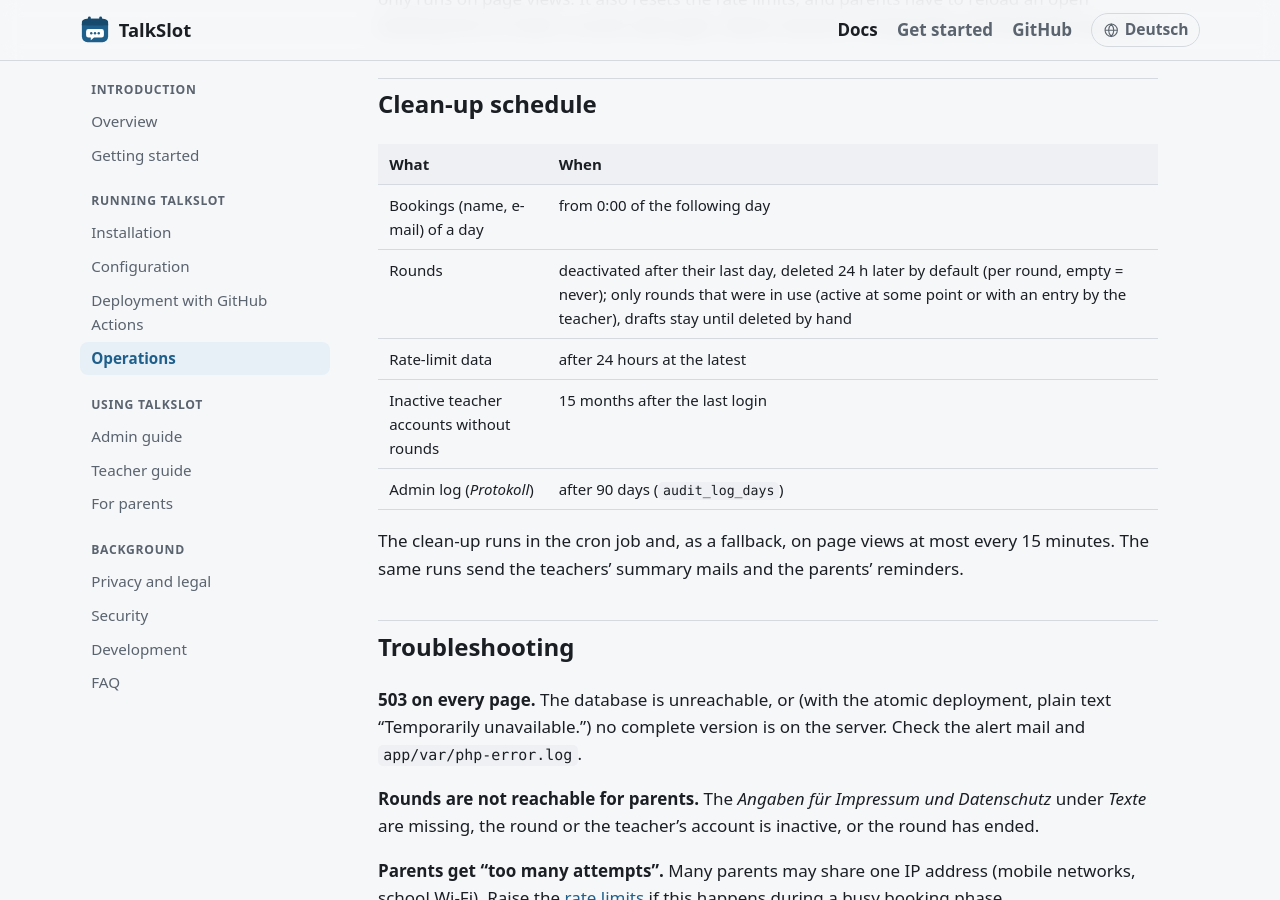
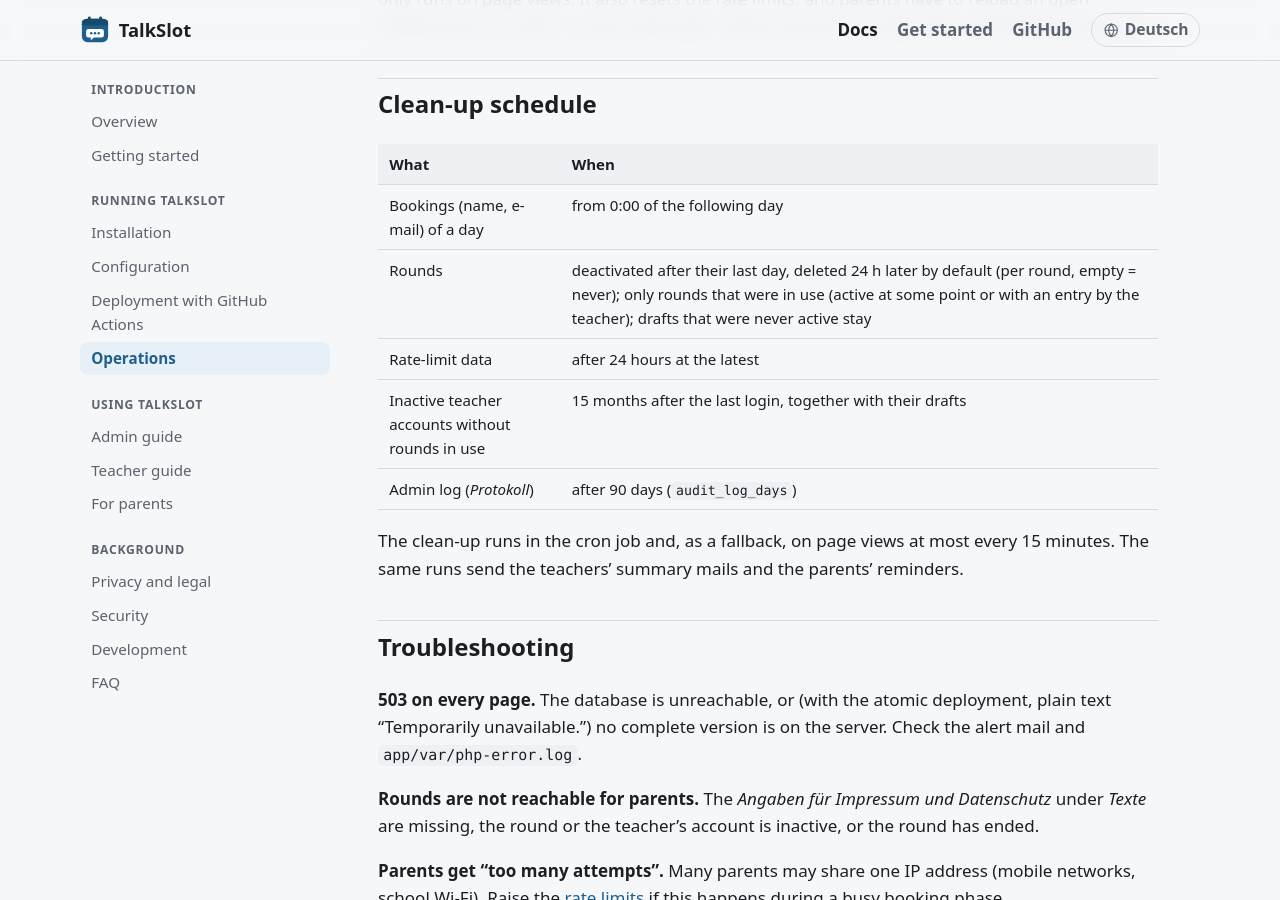
Before and after one commit to skornehl/talkslot, a Jekyll site: the page built from docs/guide/operations.md, in a window 1280 px wide and 900 px high, scrolled down 2711 px. Built offline with Jekyll 4.4.1, drawn with Linux system fonts in a browser that asks for light colours.

Commit message:
fix: drafts do not keep a deactivated account forever
Drafts no longer expire on their own, so the clean-up of deactivated
teacher accounts (15 months without login) now only waits for rounds
that were in use; the account's drafts are deleted with it. Without
this, a copy prepared before leaving would keep the teacher's name and
address indefinitely.

```diff
--- a/docs/guide/operations.md
+++ b/docs/guide/operations.md
@@ -98,9 +98,9 @@ valid.
 | What | When |
 |---|---|
 | Bookings (name, e-mail) of a day | from 0:00 of the following day |
-| Rounds | deactivated after their last day, deleted 24 h later by default (per round, empty = never); only rounds that were in use (active at some point or with an entry by the teacher), drafts stay until deleted by hand |
+| Rounds | deactivated after their last day, deleted 24 h later by default (per round, empty = never); only rounds that were in use (active at some point or with an entry by the teacher); drafts that were never active stay |
 | Rate-limit data | after 24 hours at the latest |
-| Inactive teacher accounts without rounds | 15 months after the last login |
+| Inactive teacher accounts without rounds in use | 15 months after the last login, together with their drafts |
 | Admin log (*Protokoll*) | after 90 days (`audit_log_days`) |
 
 The clean-up runs in the cron job and, as a fallback, on page views at most every 15 minutes. The same
```
Also changed, not shown: docs/de/guide/operations.md (+2 -2 lines), docs/de/guide/privacy.md (+1 -1 lines), docs/guide/privacy.md (+1 -1 lines), README.md, 2 other files.
